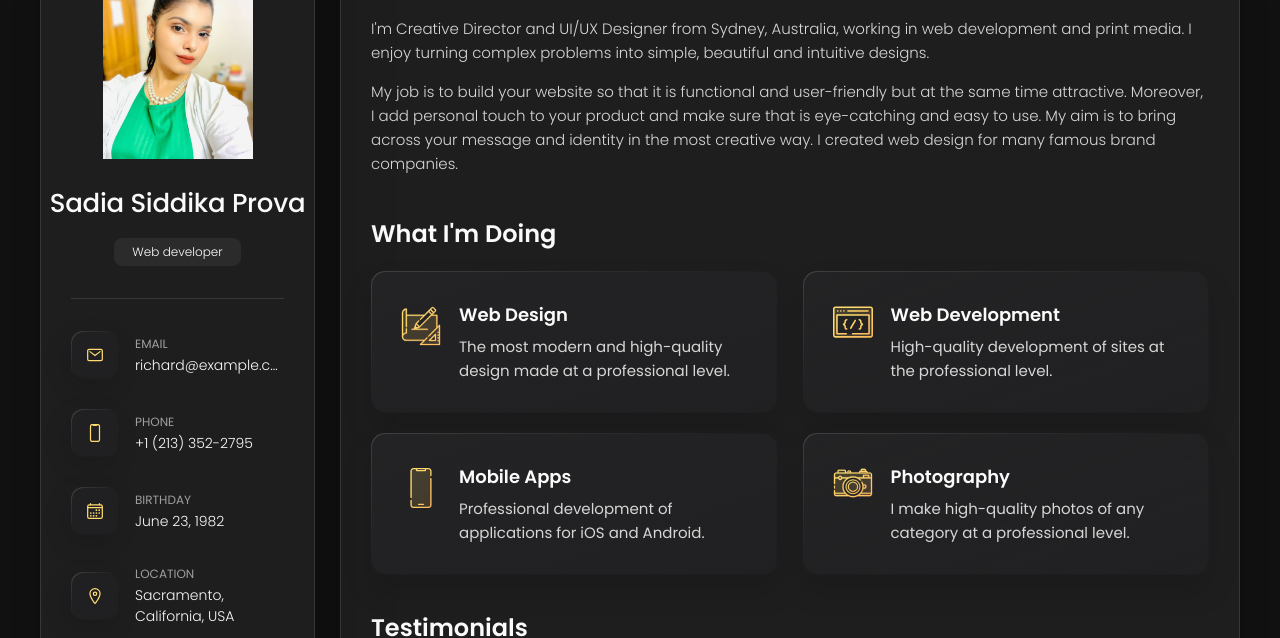
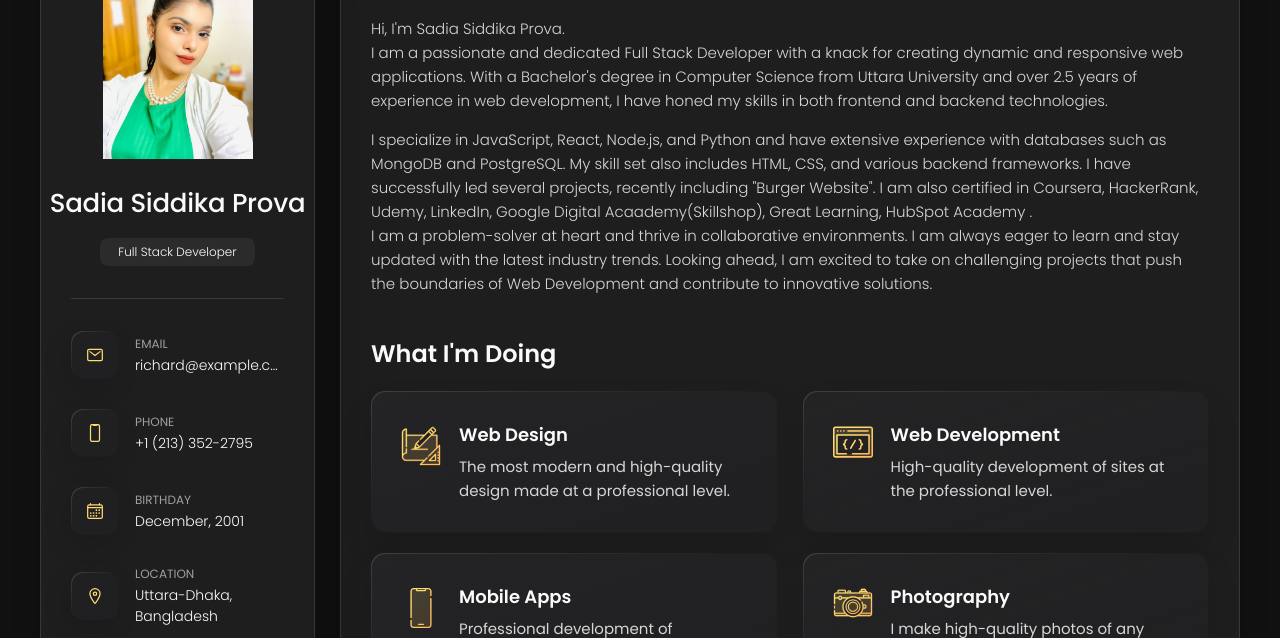
Before and after one commit to sadiaprova12/VCard-Portfolio, a plain HTML site: page index.html in a window 1280 px wide. Shown: the part 162-800 px from the top of the page. Drawn offline with nearby package versions, Linux system fonts and the light colour scheme.

Commit message:
updaed show contacts

```diff
--- a/index.html
+++ b/index.html
@@ -48,7 +48,7 @@
         <div class="info-content">
           <h1 class="name" title="Richard hanrick">Sadia Siddika Prova</h1>
 
-          <p class="title">Web developer</p>
+          <p class="title">Full Stack Developer</p>
         </div>
 
         <button class="info_more-btn" data-sidebar-btn>
@@ -102,7 +102,7 @@
             <div class="contact-info">
               <p class="contact-title">Birthday</p>
 
-              <time datetime="1982-06-23">June 23, 1982</time>
+              <time datetime="1982-06-23">December, 2001</time>
             </div>
 
           </li>
@@ -116,7 +116,7 @@
             <div class="contact-info">
               <p class="contact-title">Location</p>
 
-              <address>Sacramento, California, USA</address>
+              <address>Uttara-Dhaka, Bangladesh</address>
             </div>
 
           </li>
@@ -209,17 +209,11 @@
 
         <section class="about-text">
           <p>
-            I'm Creative Director and UI/UX Designer from Sydney, Australia, working in web development and print media.
-            I enjoy
-            turning complex problems into simple, beautiful and intuitive designs.
+            Hi, I'm Sadia Siddika Prova. <br> I am a passionate and dedicated Full Stack Developer with a knack for creating dynamic and responsive web applications. With a Bachelor's degree in Computer Science from Uttara University and over 2.5 years of experience in web development, I have honed my skills in both frontend and backend technologies.
           </p>
 
           <p>
-            My job is to build your website so that it is functional and user-friendly but at the same time attractive.
-            Moreover, I
-            add personal touch to your product and make sure that is eye-catching and easy to use. My aim is to bring
-            across your
-            message and identity in the most creative way. I created web design for many famous brand companies.
+            I specialize in JavaScript, React, Node.js, and Python and have extensive experience with databases such as MongoDB and PostgreSQL. My skill set also includes HTML, CSS, and various backend frameworks. I have successfully led several projects, recently including "Burger Website". I am also certified in Coursera, HackerRank, Udemy, LinkedIn, Google Digital Acaademy(Skillshop), Great Learning, HubSpot Academy . <br> I am a problem-solver at heart and thrive in collaborative environments. I am always eager to learn and stay updated with the latest industry trends. Looking ahead, I am excited to take on challenging projects that push the boundaries of Web Development and contribute to innovative solutions.
           </p>
         </section>
 
```
